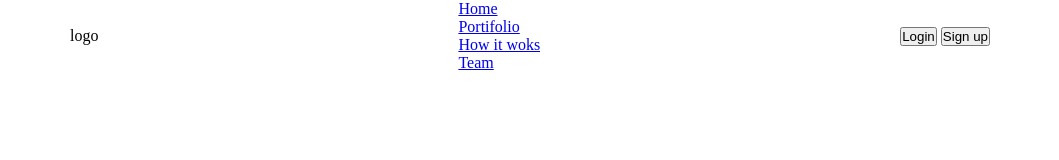
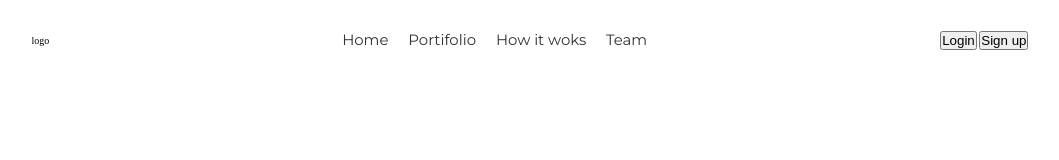
Before and after one commit to yuransimao/Landing_page, a plain HTML site: page index.html in a window 1280 px wide. Shown: the whole page, without its empty margins (110-1169 px from the left). Drawn offline with Linux system fonts and the light colour scheme.

Commit message:
adicionando estilo ao header

```diff
--- a/css/styles.css
+++ b/css/styles.css
@@ -5,13 +5,20 @@
     list-style: none;
     margin:0;
     padding: 0;
+    text-decoration: none;
 }
 
+
+
+:root{
+    --text-color-b:#2b2929f6;
+    --font-Montserrat:'Montserrat', sans-serif;
+}
 
 html{
     width:100vw;
     height:100vh;
-    font-family: 62.2%;
+    font-size: 62.2%;
 }
 body{
     width:100%;
@@ -24,11 +31,26 @@ body{
 }
 
 .header{
+    width: 100%;
+    height: 10%;
+
     display: flex;
     justify-content: space-around;
     align-items: center;
 }
 
-.header ul{
+.header  ul{
+display: flex;
+}
+
+.header ul > li {
+    padding: 0 1rem;
 
 }
+
+.header ul  li >a{
+    font-family: var(--font-Montserrat);
+    color:var(--text-color-b);
+    font-size: 1.5rem;
+    cursor:pointer;
+}
--- a/index.html
+++ b/index.html
@@ -10,6 +10,13 @@
      <!-- CDN do FontAwesome -->
   <script src="https://kit.fontawesome.com/782e4cfd7d.js" crossorigin="anonymous"></script>
   <link rel="stylesheet" href="https://cdnjs.cloudflare.com/ajax/libs/font-awesome/6.4.0/css/all.min.css" integrity="sha512-iecdLmaskl7CVkqkXNQ/ZH/XLlvWZOJyj7Yy7tcenmpD1ypASozpmT/E0iPtmFIB46ZmdtAc9eNBvH0H/ZpiBw==" crossorigin="anonymous" referrerpolicy="no-referrer" />
+
+  <!--Font-google-->
+
+<link rel="preconnect" href="https://fonts.googleapis.com">
+<link rel="preconnect" href="https://fonts.gstatic.com" crossorigin>
+<link href="https://fonts.googleapis.com/css2?family=Montserrat:ital,wght@0,100;0,200;0,300;0,400;0,500;0,600;0,700;0,800;0,900;1,100;1,200;1,300;1,400;1,500;1,600;1,700;1,900&display=swap" rel="stylesheet">
+
 
 
 </head>
```
